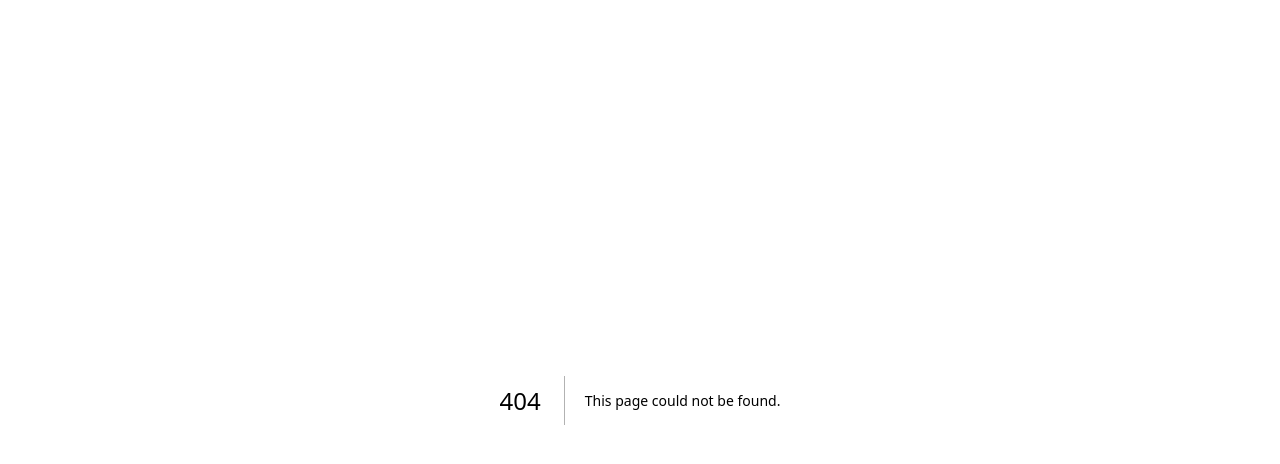
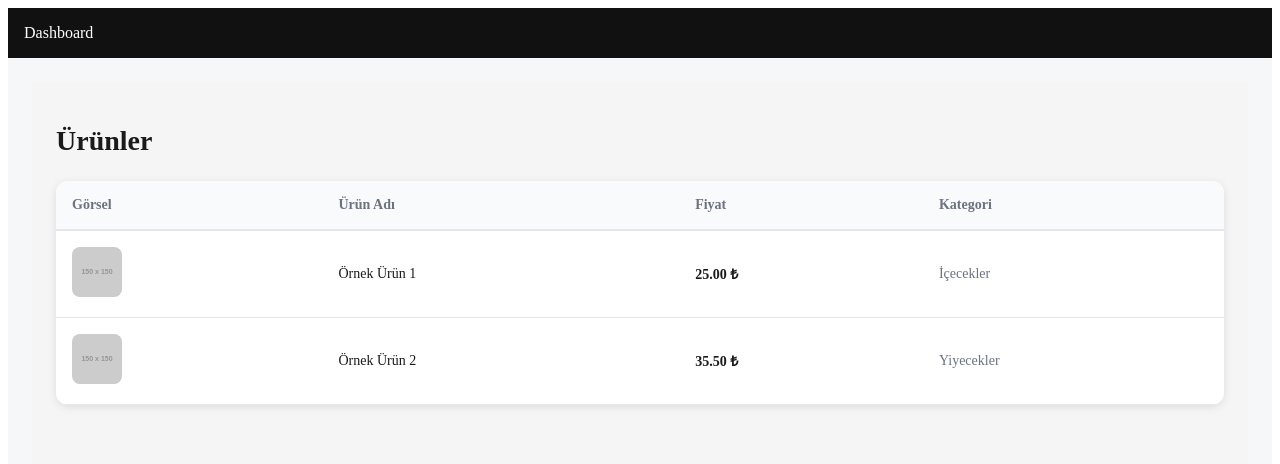
Before and after one commit to armins40/siparis-sistemi, a Next.js app: page /dashboard/products in a window 1280 px wide. Before the commit this address had no page. Shown: the top 464 px of the page. Built offline with nearby package versions, Linux system fonts and the light colour scheme.

Commit message:
Fix dashboard layout and products route

```diff
--- /dev/null
+++ b/app/dashboard/layout.tsx
@@ -0,0 +1,17 @@
+export default function DashboardLayout({
+    children,
+  }: {
+    children: React.ReactNode;
+  }) {
+    return (
+      <div style={{ minHeight: "100vh", background: "#f6f7f9" }}>
+        <header style={{ padding: 16, background: "#111", color: "#fff" }}>
+          Dashboard
+        </header>
+
+        <main style={{ padding: 24 }}>
+          {children}
+        </main>
+      </div>
+    );
+  }
--- /dev/null
+++ b/app/dashboard/products/page.tsx
@@ -0,0 +1,287 @@
+'use client';
+
+import { useState, useEffect } from 'react';
+
+interface Product {
+  id: string | number;
+  name: string;
+  price: number;
+  category?: string;
+  image?: string;
+}
+
+export default function ProductsPage() {
+  const [products, setProducts] = useState<Product[]>([]);
+  const [isLoading, setIsLoading] = useState<boolean>(true);
+  const [error, setError] = useState<string | null>(null);
+
+  useEffect(() => {
+    async function loadProducts() {
+      try {
+        setIsLoading(true);
+        setError(null);
+
+        console.log('[Products Page] Fetching products from /api/products');
+
+        const response = await fetch('/api/products', {
+          method: 'GET',
+          headers: {
+            'Content-Type': 'application/json',
+          },
+        });
+
+        console.log('[Products Page] Response status:', response.status);
+
+        if (!response.ok) {
+          throw new Error(`HTTP ${response.status}: ${response.statusText}`);
+        }
+
+        const data = await response.json();
+        console.log('[Products Page] Data received:', data);
+
+        if (Array.isArray(data)) {
+          setProducts(data);
+          console.log('[Products Page] Products loaded:', data.length, 'items');
+        } else {
+          console.warn('[Products Page] Response is not an array, defaulting to empty array');
+          setProducts([]);
+        }
+      } catch (err: any) {
+        console.error('[Products Page] Error loading products:', err);
+        setError(err.message || 'Ürünler yüklenirken bir hata oluştu');
+        setProducts([]);
+      } finally {
+        setIsLoading(false);
+      }
+    }
+
+    loadProducts();
+  }, []);
+
+  if (isLoading) {
+    return (
+      <div style={{
+        minHeight: '100vh',
+        display: 'flex',
+        alignItems: 'center',
+        justifyContent: 'center',
+        backgroundColor: '#f5f5f5'
+      }}>
+        <div style={{ textAlign: 'center' }}>
+          <div style={{
+            width: '48px',
+            height: '48px',
+            border: '4px solid #e0e0e0',
+            borderTopColor: '#6366f1',
+            borderRadius: '50%',
+            margin: '0 auto 16px',
+            animation: 'spin 1s linear infinite'
+          }} />
+          <p style={{ fontSize: '16px', color: '#666', margin: 0 }}>Yükleniyor...</p>
+        </div>
+      </div>
+    );
+  }
+
+  if (error) {
+    return (
+      <div style={{
+        minHeight: '100vh',
+        display: 'flex',
+        alignItems: 'center',
+        justifyContent: 'center',
+        backgroundColor: '#f5f5f5',
+        padding: '20px'
+      }}>
+        <div style={{
+          textAlign: 'center',
+          maxWidth: '400px',
+          backgroundColor: 'white',
+          padding: '32px',
+          borderRadius: '12px',
+          boxShadow: '0 2px 8px rgba(0,0,0,0.1)'
+        }}>
+          <h2 style={{ fontSize: '24px', fontWeight: '700', color: '#d32f2f', marginBottom: '12px' }}>
+            Hata Oluştu
+          </h2>
+          <p style={{ color: '#666', marginBottom: '20px' }}>{error}</p>
+          <button
+            onClick={() => window.location.reload()}
+            style={{
+              padding: '12px 24px',
+              backgroundColor: '#6366f1',
+              color: 'white',
+              border: 'none',
+              borderRadius: '8px',
+              cursor: 'pointer',
+              fontSize: '16px',
+              fontWeight: '600'
+            }}
+          >
+            Tekrar Dene
+          </button>
+        </div>
+      </div>
+    );
+  }
+
+  return (
+    <div style={{
+      minHeight: '100vh',
+      backgroundColor: '#f5f5f5',
+      padding: '24px'
+    }}>
+      <h1 style={{
+        fontSize: '28px',
+        fontWeight: '700',
+        color: '#1a1a1a',
+        marginBottom: '24px'
+      }}>
+        Ürünler
+      </h1>
+
+      {products.length === 0 ? (
+        <div style={{
+          backgroundColor: 'white',
+          borderRadius: '12px',
+          padding: '48px',
+          textAlign: 'center',
+          boxShadow: '0 2px 8px rgba(0,0,0,0.1)'
+        }}>
+          <p style={{
+            fontSize: '18px',
+            color: '#666',
+            margin: 0
+          }}>
+            Henüz ürün eklenmemiş
+          </p>
+        </div>
+      ) : (
+        <div style={{
+          backgroundColor: 'white',
+          borderRadius: '12px',
+          overflow: 'hidden',
+          boxShadow: '0 2px 8px rgba(0,0,0,0.1)'
+        }}>
+          <table style={{
+            width: '100%',
+            borderCollapse: 'collapse'
+          }}>
+            <thead>
+              <tr style={{
+                backgroundColor: '#f9fafb',
+                borderBottom: '2px solid #e5e7eb'
+              }}>
+                <th style={{
+                  padding: '16px',
+                  textAlign: 'left',
+                  fontSize: '14px',
+                  fontWeight: '600',
+                  color: '#6b7280'
+                }}>
+                  Görsel
+                </th>
+                <th style={{
+                  padding: '16px',
+                  textAlign: 'left',
+                  fontSize: '14px',
+                  fontWeight: '600',
+                  color: '#6b7280'
+                }}>
+                  Ürün Adı
+                </th>
+                <th style={{
+                  padding: '16px',
+                  textAlign: 'left',
+                  fontSize: '14px',
+                  fontWeight: '600',
+                  color: '#6b7280'
+                }}>
+                  Fiyat
+                </th>
+                <th style={{
+                  padding: '16px',
+                  textAlign: 'left',
+                  fontSize: '14px',
+                  fontWeight: '600',
+                  color: '#6b7280'
+                }}>
+                  Kategori
+                </th>
+              </tr>
+            </thead>
+            <tbody>
+              {products.map((product, index) => (
+                <tr
+                  key={String(product.id || index)}
+                  style={{
+                    borderBottom: '1px solid #e5e7eb',
+                    transition: 'background-color 0.2s'
+                  }}
+                >
+                  <td style={{ padding: '16px' }}>
+                    {product.image ? (
+                      <img
+                        src={product.image}
+                        alt={product.name || 'Ürün'}
+                        style={{
+                          width: '50px',
+                          height: '50px',
+                          objectFit: 'cover',
+                          borderRadius: '8px',
+                          backgroundColor: '#f9fafb'
+                        }}
+                        onError={(e) => {
+                          e.currentTarget.style.display = 'none';
+                        }}
+                      />
+                    ) : (
+                      <div style={{
+                        width: '50px',
+                        height: '50px',
+                        backgroundColor: '#f9fafb',
+                        borderRadius: '8px',
+                        display: 'flex',
+                        alignItems: 'center',
+                        justifyContent: 'center',
+                        color: '#9ca3af',
+                        fontSize: '20px'
+                      }}>
+                        🛍️
+                      </div>
+                    )}
+                  </td>
+                  <td style={{
+                    padding: '16px',
+                    fontSize: '14px',
+                    fontWeight: '500',
+                    color: '#1a1a1a'
+                  }}>
+                    {product.name || 'İsimsiz Ürün'}
+                  </td>
+                  <td style={{
+                    padding: '16px',
+                    fontSize: '14px',
+                    fontWeight: '600',
+                    color: '#1a1a1a'
+                  }}>
+                    {typeof product.price === 'number' && product.price > 0
+                      ? `${product.price.toFixed(2)} ₺`
+                      : '-'}
+                  </td>
+                  <td style={{
+                    padding: '16px',
+                    fontSize: '14px',
+                    color: '#6b7280'
+                  }}>
+                    {product.category || 'Diğer'}
+                  </td>
+                </tr>
+              ))}
+            </tbody>
+          </table>
+        </div>
+      )}
+    </div>
+  );
+}
```
